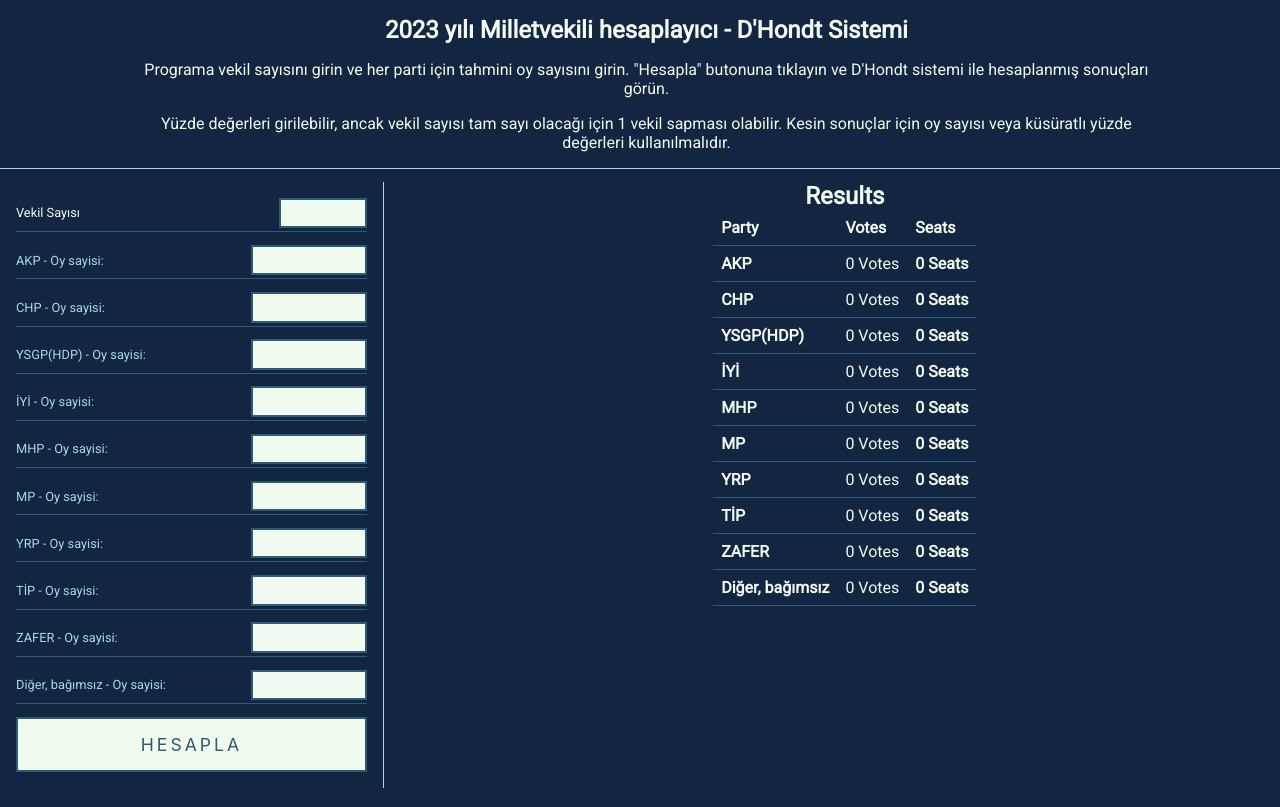
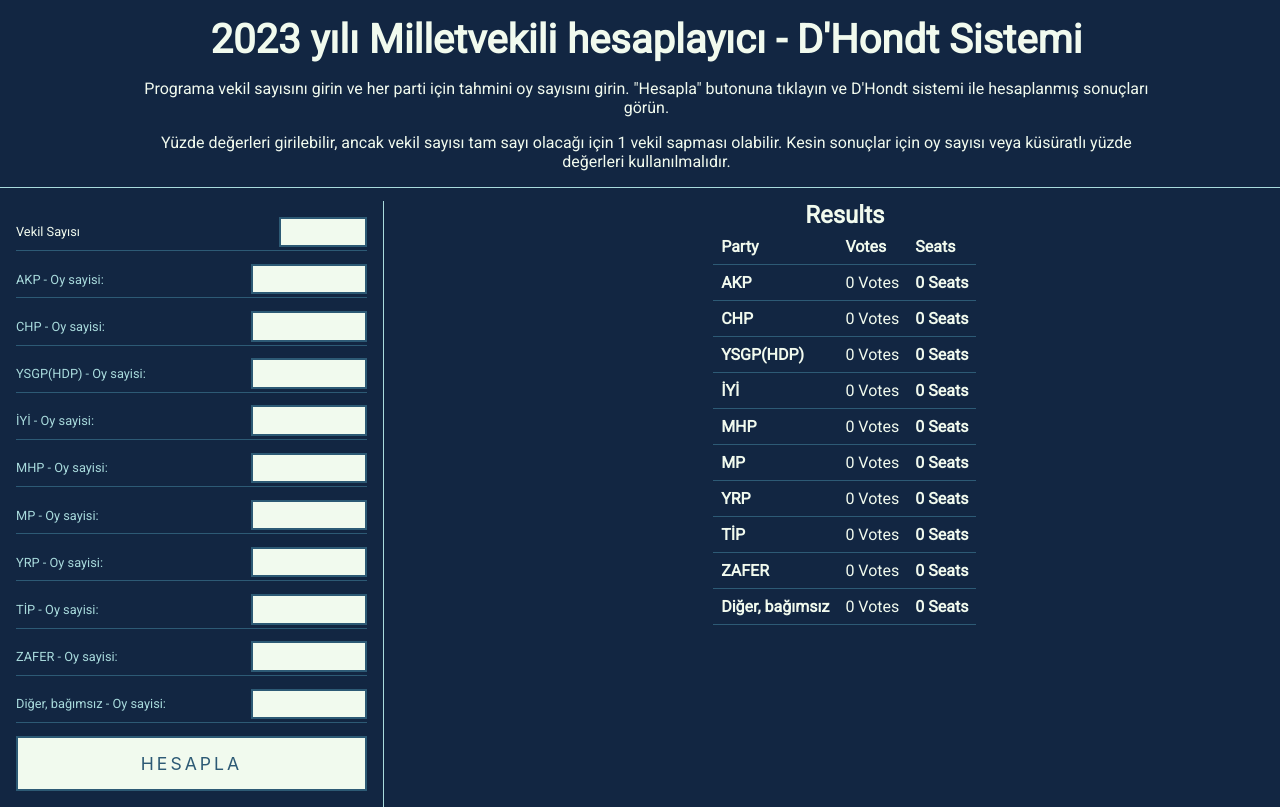
Before and after one commit to berkaysson/dhondt-system-calculator, a React (Create React App) app: page / in a window 1280 px wide. Built offline with nearby package versions, Linux system fonts and the light colour scheme.

Commit message:
font-size of h1 h2 tags

```diff
--- a/src/index.css
+++ b/src/index.css
@@ -53,6 +53,14 @@
   list-style: none;
 }
 
+h1{
+  font-size: var(--font-xlg);
+}
+
+h2{
+  font-size: var(--font-lg);
+}
+
 @media screen and (max-width: 768px) {
   :root{
     --font-lg: 1.2rem;
```
